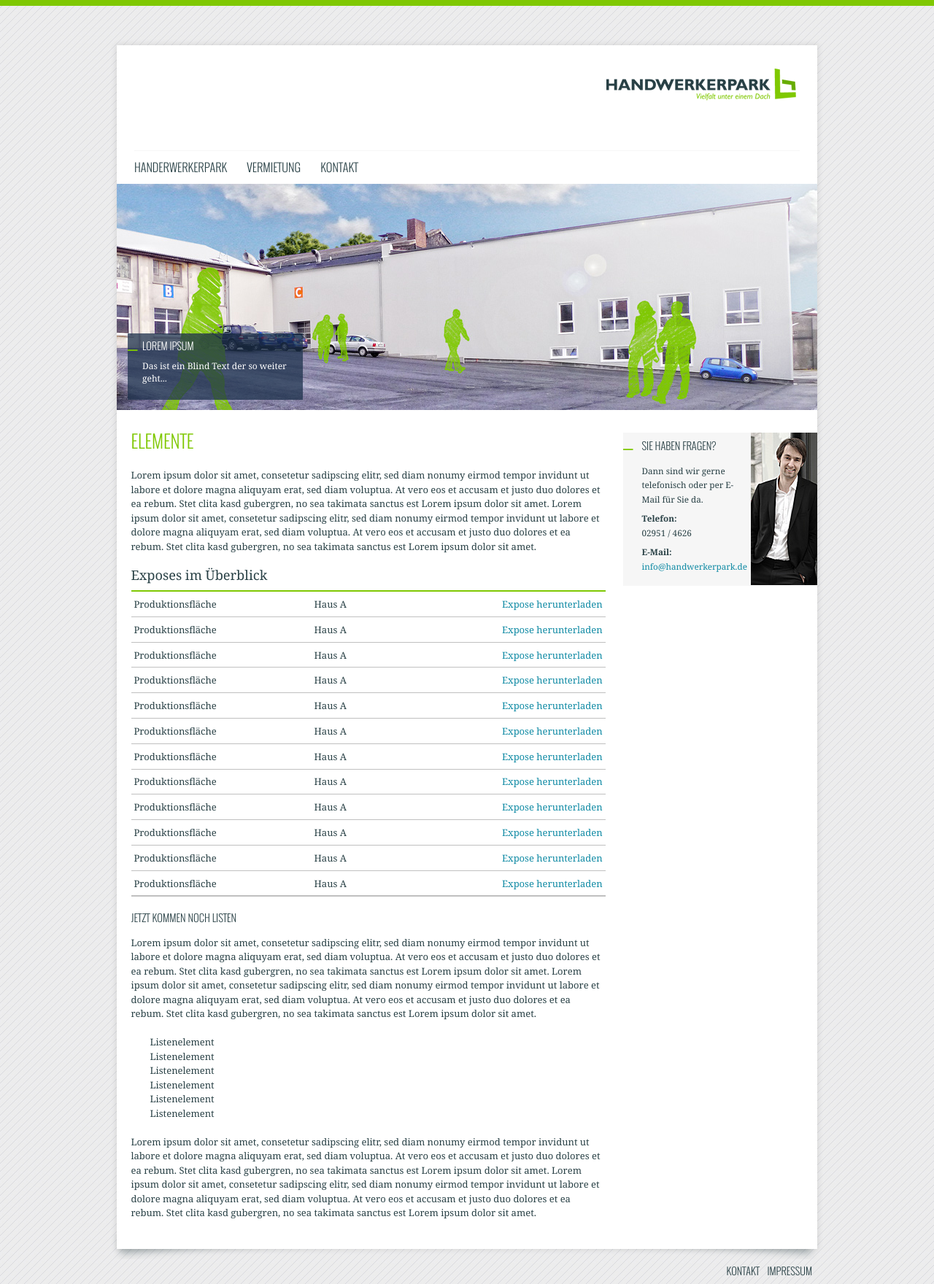
After one commit to kpurrmann/hwp, a PHP site: page /templates/elements.html in a window 1280 px wide. The commit adds this page. Shown: the whole page at 73% size. Run offline with PHP 8.4, Linux system fonts and the light colour scheme.

Commit message:
Elements

```diff
--- /dev/null
+++ b/templates/elements.html
@@ -0,0 +1,130 @@
+<!DOCTYPE html>
+<html>
+    <head>
+        <title>Handwerker Park Template Title</title>
+        <meta charset="UTF-8">
+        <link rel="icon" href="/favicon.ico">
+        <link rel="stylesheet" href="sources/normalize.css" type="text/css" media="screen">
+        <link rel="stylesheet" href="sources/fonts.css" type="text/css" media="screen">
+        <link rel="stylesheet" href="sources/layout.css" type="text/css" media="screen">
+        <link rel="stylesheet" href="sources/navigation.css" type="text/css" media="screen">
+        <link rel="stylesheet" href="sources/content.css" type="text/css" media="screen">
+        <link rel="stylesheet" href="sources/print.css" type="text/css" media="print">
+        <script src="scripts/modernizr.custom.2.6.2.min.js"></script>
+    </head>
+    <body>
+        <section id="wrapper">
+            <section id="page">
+                <header>
+                    <figure id="logo">
+                        <a href="/" title="Zur Startseite">
+                            <img src="images/logo.png" alt="Logo Handerwekerpark">
+                        </a>
+                    </figure>
+                    <nav id="mainnavigation">
+                        <ul>
+                            <li>
+                                <a href="#" title="Hauptmenü">Handerwerkerpark</a>
+                                <ul class="subnavigation item-1">
+                                    <li><a href="#" title="Sub">Subnavigation</a></li>
+                                    <li><a href="#" title="Sub">Subnavigation</a></li>
+                                    <li><a href="#" title="Sub">Subnavigation</a></li>
+                                </ul>
+                            </li>
+                            <li>
+                                <a href="#" title="Hauptmenü">Vermietung</a>
+                                <ul class="subnavigation item-2">
+                                    <li><a href="#" title="Sub">Subnavigation</a></li>
+                                    <li><a href="#" title="Sub">Subnavigation</a></li>
+                                    <li><a href="#" title="Sub">Subnavigation</a></li>
+                                </ul>
+                            </li>
+                            <li>
+                                <a href="#" title="Hauptmenü">Kontakt</a>
+                            </li>
+                        </ul>
+                    </nav>
+                    <div id="teaser">
+                        <div class="teaser-box box-notify">
+                            <div class="teaser-box-content">
+                                <h2>Lorem Ipsum</h2>
+                                <p>Das ist ein Blind Text der so weiter geht...</p>
+                            </div>
+                        </div>
+                        <figure>
+                            <img src="images/header.jpg">
+                        </figure>
+                    </div>
+                </header>
+                <section id="content">
+                    <article>
+                        <h1>Elemente</h1>
+                        <p>Lorem ipsum dolor sit amet, consetetur sadipscing elitr, sed diam nonumy eirmod tempor invidunt ut labore et dolore magna aliquyam erat, sed diam voluptua. At vero eos et accusam et justo duo dolores et ea rebum. Stet clita kasd gubergren, no sea takimata sanctus est Lorem ipsum dolor sit amet. Lorem ipsum dolor sit amet, consetetur sadipscing elitr, sed diam nonumy eirmod tempor invidunt ut labore et dolore magna aliquyam erat, sed diam voluptua. At vero eos et accusam et justo duo dolores et ea rebum. Stet clita kasd gubergren, no sea takimata sanctus est Lorem ipsum dolor sit amet.</p>
+                        <table>
+                            <caption>Exposes im Überblick</caption>
+                            <thead></thead>
+                            <tbody>
+                                <tr><td>Produktionsfläche</td><td>Haus A</td><td><a href="#" title="Download" class="link-download">Expose herunterladen</a></td></tr>
+                                <tr><td>Produktionsfläche</td><td>Haus A</td><td><a href="#" title="Download" class="link-download">Expose herunterladen</a></td></tr>
+                                <tr><td>Produktionsfläche</td><td>Haus A</td><td><a href="#" title="Download" class="link-download">Expose herunterladen</a></td></tr>
+                                <tr><td>Produktionsfläche</td><td>Haus A</td><td><a href="#" title="Download" class="link-download">Expose herunterladen</a></td></tr>
+                                <tr><td>Produktionsfläche</td><td>Haus A</td><td><a href="#" title="Download" class="link-download">Expose herunterladen</a></td></tr>
+                                <tr><td>Produktionsfläche</td><td>Haus A</td><td><a href="#" title="Download" class="link-download">Expose herunterladen</a></td></tr>
+                                <tr><td>Produktionsfläche</td><td>Haus A</td><td><a href="#" title="Download" class="link-download">Expose herunterladen</a></td></tr>
+                                <tr><td>Produktionsfläche</td><td>Haus A</td><td><a href="#" title="Download" class="link-download">Expose herunterladen</a></td></tr>
+                                <tr><td>Produktionsfläche</td><td>Haus A</td><td><a href="#" title="Download" class="link-download">Expose herunterladen</a></td></tr>
+                                <tr><td>Produktionsfläche</td><td>Haus A</td><td><a href="#" title="Download" class="link-download">Expose herunterladen</a></td></tr>
+                                <tr><td>Produktionsfläche</td><td>Haus A</td><td><a href="#" title="Download" class="link-download">Expose herunterladen</a></td></tr>
+                                <tr><td>Produktionsfläche</td><td>Haus A</td><td><a href="#" title="Download" class="link-download">Expose herunterladen</a></td></tr>
+                            </tbody>
+                        </table>
+
+                        <h2>Jetzt kommen noch Listen</h2>
+                        <p>Lorem ipsum dolor sit amet, consetetur sadipscing elitr, sed diam nonumy eirmod tempor invidunt ut labore et dolore magna aliquyam erat, sed diam voluptua. At vero eos et accusam et justo duo dolores et ea rebum. Stet clita kasd gubergren, no sea takimata sanctus est Lorem ipsum dolor sit amet. Lorem ipsum dolor sit amet, consetetur sadipscing elitr, sed diam nonumy eirmod tempor invidunt ut labore et dolore magna aliquyam erat, sed diam voluptua. At vero eos et accusam et justo duo dolores et ea rebum. Stet clita kasd gubergren, no sea takimata sanctus est Lorem ipsum dolor sit amet.</p>
+                        <ul>
+                            <li>Listenelement</li>
+                            <li>Listenelement</li>
+                            <li>Listenelement</li>
+                            <li>Listenelement</li>
+                            <li>Listenelement</li>
+                            <li>Listenelement</li>
+                        </ul>
+                        <p>Lorem ipsum dolor sit amet, consetetur sadipscing elitr, sed diam nonumy eirmod tempor invidunt ut labore et dolore magna aliquyam erat, sed diam voluptua. At vero eos et accusam et justo duo dolores et ea rebum. Stet clita kasd gubergren, no sea takimata sanctus est Lorem ipsum dolor sit amet. Lorem ipsum dolor sit amet, consetetur sadipscing elitr, sed diam nonumy eirmod tempor invidunt ut labore et dolore magna aliquyam erat, sed diam voluptua. At vero eos et accusam et justo duo dolores et ea rebum. Stet clita kasd gubergren, no sea takimata sanctus est Lorem ipsum dolor sit amet.</p>
+                    </article>
+                    <aside>
+                        <div class="box box-notify">
+                            <div class="box-content">
+                                <div class="box-content-text">
+
+                                <h2>Sie haben Fragen?</h2>
+                                <p>Dann sind wir gerne telefonisch oder per E-Mail für Sie da.</p>
+                                <p><strong>Telefon:</strong><br>
+                                02951 / 4626</p>
+                                <p><strong>E-Mail:</strong><br>
+                                    <a href="mailto:#" title="Mailen Sie uns">info@handwerkerpark.de</a></p>
+                                </div>
+                                <div class="box-content-image-right">
+                                    <figure>
+                                        <img src="images/kontakt.jpg" alt="">
+                                    </figure>
+                                </div>
+                            </div>
+
+                        </div>
+                    </aside>
+                </section>
+            </section>
+            <footer>
+                <nav id="footernavigation">
+                    <ul>
+                        <li><a href="#" title="Title">Kontakt</a></li>
+                        <li><a href="#" title="Title">Impressum</a></li>
+                    </ul>
+                </nav>
+            </footer>
+        </section>
+
+
+
+    </body>
+</html>
--- a/templates/sources/content.css
+++ b/templates/sources/content.css
@@ -1,3 +1,20 @@
+/*---- CONTENT ELEMENTE ------------*/
+
+#content article ul:last-child,
+#content article p:last-child,
+#content article table:last-child
+{
+    margin-bottom: 0;
+}
+
+#content ul {
+    margin-bottom: 1.5em;
+}
+#content li {
+    padding-left: 2em;
+}
+
+/* ----- ASIDE BOX -------- */
 .box {
     width: auto;
     background-color: #f6f6f6;
--- a/templates/sources/layout.css
+++ b/templates/sources/layout.css
@@ -38,7 +38,7 @@ body {
     margin:4.6em auto 2em  auto;
     position: relative;
     overflow: hidden;
-    background: transparent url(../images/shadow_bottom.png) 0 97% no-repeat;
+    background: transparent url(../images/shadow_bottom.png) 0 98% no-repeat;
 }
 
 #page {
@@ -123,5 +123,31 @@ h2 {
 p {
     margin-bottom: 1.5em;
 }
-ul {  }
-li {  }
+
+table {
+    border-bottom: 0.2em solid #c0c0c0;
+    width:100%;
+    margin-bottom: 1.5em;
+}
+
+table caption {
+    text-align: left;
+    margin-bottom: 0.6em;
+    font-size:1.4em;
+}
+
+table tr td {
+    padding: 0.3em;
+    line-height: 2em;
+    text-align: left;
+    vertical-align: top;
+    border-bottom: 0.1em solid #c0c0c0;
+}
+
+table tr:first-child {
+    border-top: 0.2em solid #7fc802;
+}
+
+table tr td:last-child {
+    text-align: right;
+}
```
